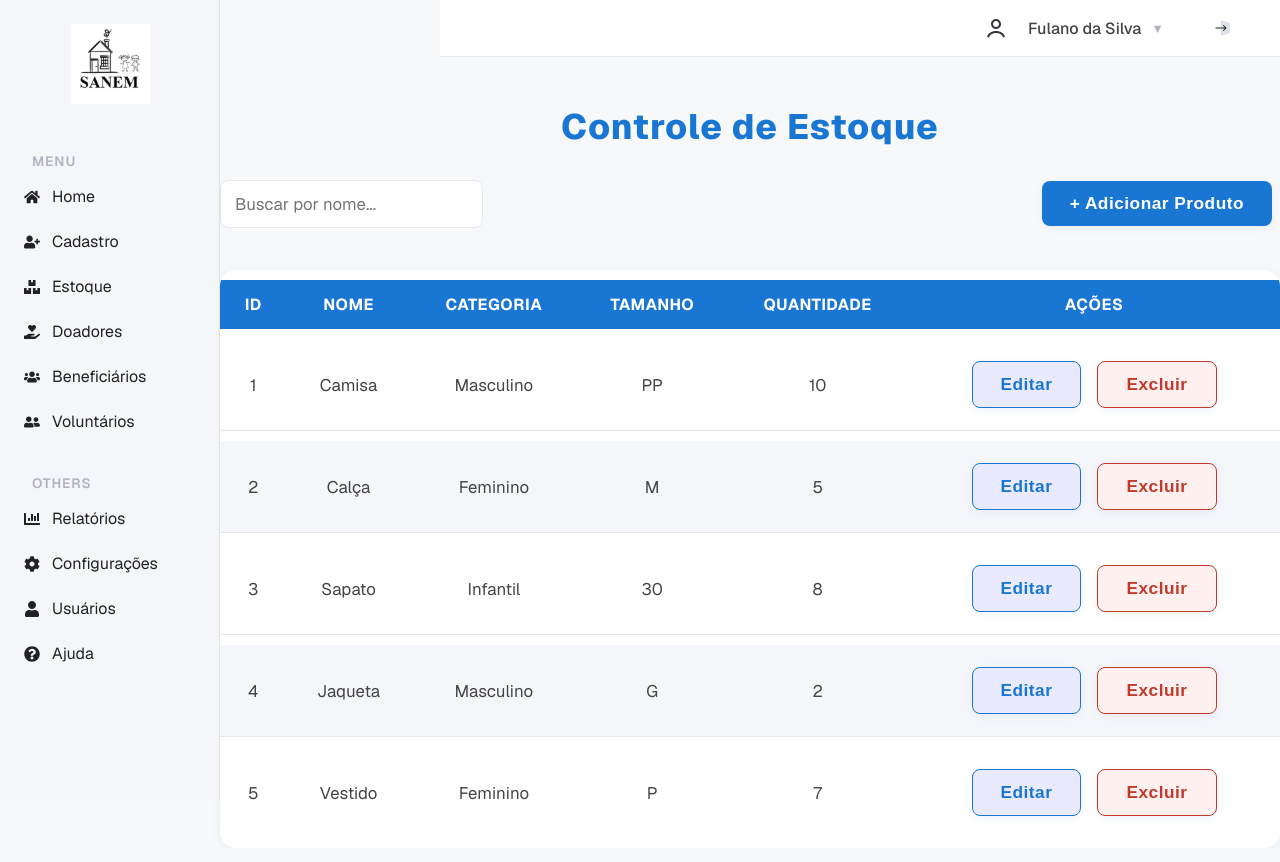
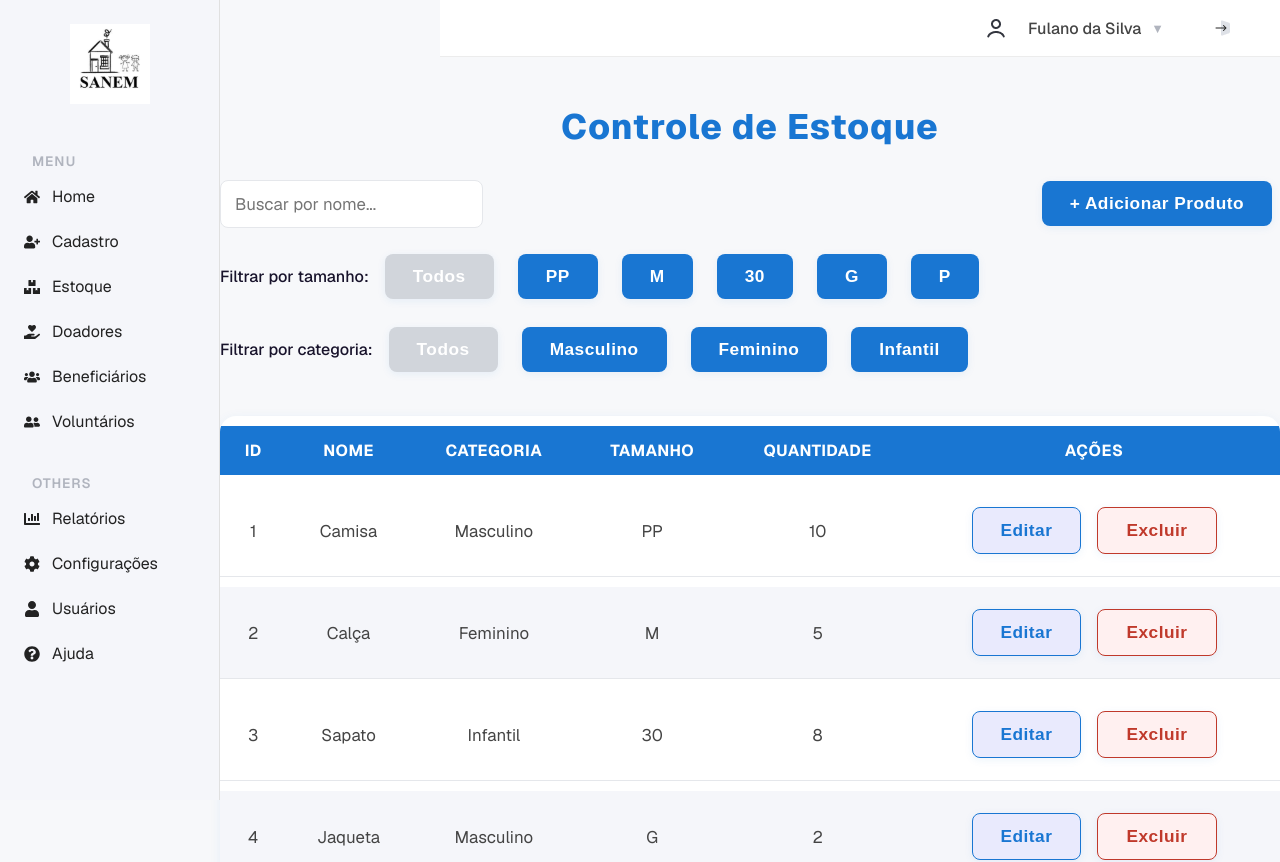
Before and after one commit to RicardoHSimoni/Dont-Commit-Together, a Next.js app in the folder frontend/: page /estoque in a window 1280 px wide. Shown: the top 862 px of the page. Built offline with nearby package versions, Linux system fonts and the light colour scheme.

Commit message:
criando filtro para tamanho e categoria

```diff
--- a/frontend/src/app/estoque/page.js
+++ b/frontend/src/app/estoque/page.js
@@ -9,6 +9,8 @@ import { useRouter } from 'next/navigation';
 export default function EstoquePage() {
   const [mockEstoque, setMockEstoque] = useState(mockEstoqueOrig);
   const [busca, setBusca] = useState("");
+  const [tamanhoFiltro, setTamanhoFiltro] = useState("");
+  const [categoriaFiltro, setCategoriaFiltro] = useState("");
   const [showAddModal, setShowAddModal] = useState(false);
   const [showDeleteModal, setShowDeleteModal] = useState(false);
   const [itemToDelete, setItemToDelete] = useState(null);
@@ -80,8 +82,9 @@ export default function EstoquePage() {
         <MenuBar hasNotification={hasNotification} />
         <main className={styles.main}>
           <h1 className={styles.titulo}>Controle de Estoque</h1>
-          {/* Barra de busca */}
-          <div style={{ width: '100%', display: 'flex', justifyContent: 'space-between', alignItems: 'center', marginBottom: 24 }}>
+          {/* Barra de busca e filtro*/}
+          <div style={{ width: '100%', display: 'flex', flexDirection: 'column', gap: 12, marginBottom: 24 }}>
+            <div style={{ display: 'flex', justifyContent: 'space-between', alignItems: 'center' }}>
               <input
                 className={styles.formInput}
                 style={{ maxWidth: 300 }}
@@ -93,6 +96,52 @@ export default function EstoquePage() {
               <button className={`${styles.btn} ${styles.btnAdicionar}`} onClick={() => setShowAddModal(true)}>
                 + Adicionar Produto
               </button>
+            </div>
+            {/* Botões de filtro*/}
+            <div style={{ display: 'flex', gap: 8, flexWrap: 'wrap', alignItems: 'center' }}>
+              <span style={{ fontWeight: 500 }}>Filtrar por tamanho:</span>
+              <button
+                className={styles.btn}
+                style={{ background: tamanhoFiltro === '' ? '#d1d5db' : '' }}
+                onClick={() => setTamanhoFiltro("")}
+                type="button"
+              >
+                Todos
+              </button>
+              {[...new Set(mockEstoque.map(item => item.tamanho))].filter(Boolean).map(tam => (
+                <button
+                  key={tam}
+                  className={styles.btn}
+                  style={{ background: tamanhoFiltro === tam ? '#d1d5db' : '' }}
+                  onClick={() => setTamanhoFiltro(tam)}
+                  type="button"
+                >
+                  {tam}
+                </button>
+              ))}
+            </div>
+            <div style={{ display: 'flex', gap: 8, flexWrap: 'wrap', alignItems: 'center' }}>
+              <span style={{ fontWeight: 500 }}>Filtrar por categoria:</span>
+              <button
+                className={styles.btn}
+                style={{ background: categoriaFiltro === '' ? '#d1d5db' : '' }}
+                onClick={() => setCategoriaFiltro("")}
+                type="button"
+              >
+                Todos
+              </button>
+              {[...new Set(mockEstoque.map(item => item.categoria))].filter(Boolean).map(categoria => (
+                <button
+                  key={categoria}
+                  className={styles.btn}
+                  style={{ background: categoriaFiltro === categoria ? '#d1d5db' : '' }}
+                  onClick={() => setCategoriaFiltro(categoria)}
+                  type="button"
+                >
+                  {categoria}
+                </button>
+              ))}
+            </div>
           </div>
           <table className={styles.tabela}>
             <thead>
@@ -108,6 +157,8 @@ export default function EstoquePage() {
             <tbody>
               {mockEstoque
                 .filter(item => item.nome.toLowerCase().includes(busca.toLowerCase()))
+                .filter(item => !tamanhoFiltro || item.tamanho === tamanhoFiltro)
+                .filter(item => !categoriaFiltro || item.categoria === categoriaFiltro)
                 .map(item => (
                   <tr key={item.id}>
                     <td>{item.id}</td>
```
Lines whose indentation alone changed are shown as unchanged.
